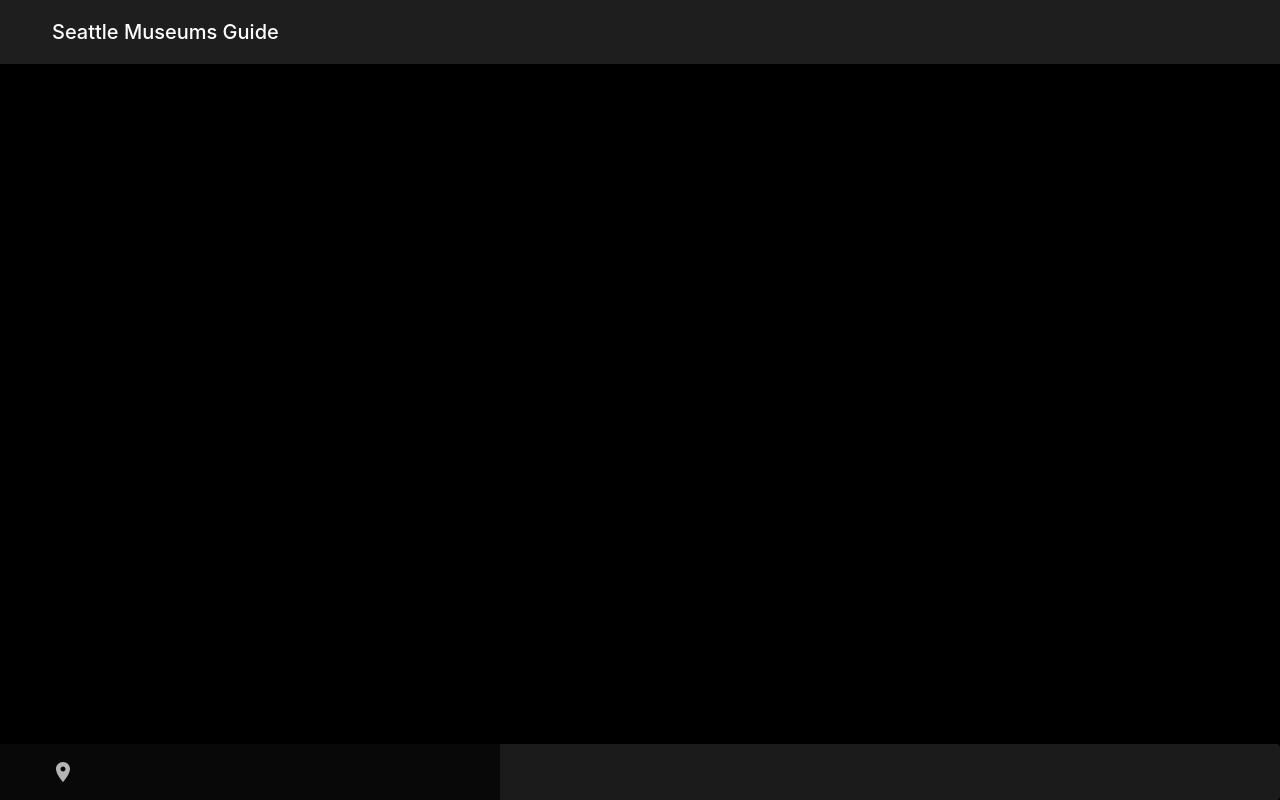
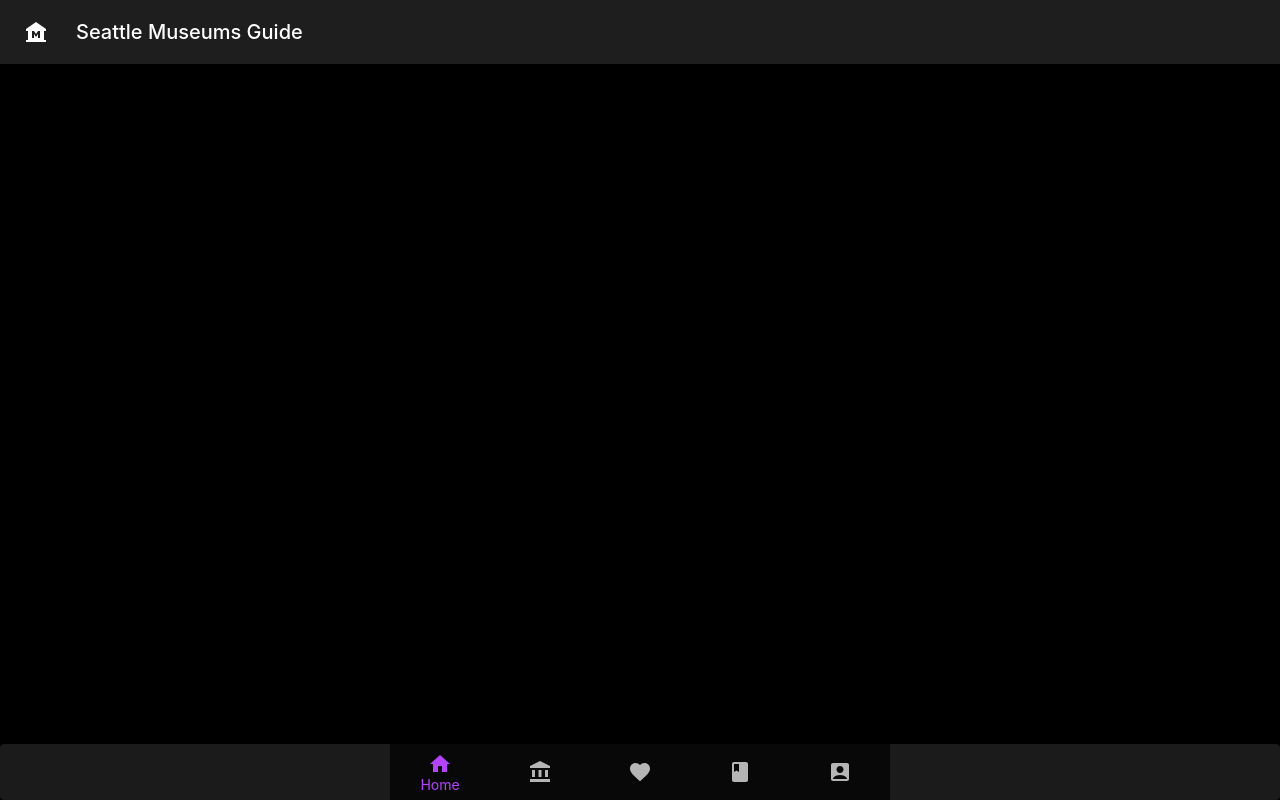
Before and after one commit to xlesley/seattle-museum-guide, a React (Create React App) app in the folder current/my-frontend/: page / in a window 1280 px wide. Built offline with nearby package versions, Linux system fonts and the light colour scheme.

Commit message:
fixed icon, bottom tabs work - need to implement tab switching functionality 🌟... going to bed neow

```diff
--- a/current/my-frontend/src/SeattleMuseumsGuide.js
+++ b/current/my-frontend/src/SeattleMuseumsGuide.js
@@ -5,37 +5,58 @@ import BottomNavigationAction from "@mui/material/BottomNavigationAction";
 // import FolderIcon from '@mui/icons-material/Folder';
 // import RestoreIcon from '@mui/icons-material/Restore';
 // import FavoriteIcon from '@mui/icons-material/Favorite';
-import LocationOnIcon from '@mui/icons-material/LocationOn';
+import HomeIcon from "@mui/icons-material/Home";
+import MuseumIcon from "@mui/icons-material/Museum";
+import AccountBalanceIcon from '@mui/icons-material/AccountBalance';
+import FavoriteIcon from "@mui/icons-material/Favorite";
+import BookIcon from "@mui/icons-material/Book";
+import AccountBoxIcon from "@mui/icons-material/AccountBox";
 function BottomNavTabs() {
-  const [value, setValue] = React.useState("recents");
+  const [value, setValue] = React.useState("home");
 
   const handleChange = (event, newValue) => {
     setValue(newValue);
   };
 
   return (
-    <BottomNavigation sx={{ width: 500 }} value={value} onChange={handleChange}>
+    <Paper
+      sx={{ position: "fixed", bottom: 0, left: 0, right: 0 }}
+      elevation={3}
+    >
+      <Box display="flex" justifyContent="center">
+        <BottomNavigation
+          sx={{ width: 500 }}
+          value={value}
+          onChange={handleChange}
+        >
           <BottomNavigationAction
-        label="Nearby"
-        value="nearby"
-        icon={<LocationOnIcon />}
+            label="Home"
+            value="home"
+            icon={<HomeIcon />}
           />
           <BottomNavigationAction
-        label="Nearby"
-        value="nearby"
-        //   icon={<LocationOnIcon />}
+            label="Museums"
+            value="museums"
+            icon={<AccountBalanceIcon />}
           />
           <BottomNavigationAction
-        label="Nearby"
-        value="nearby"
-        //   icon={<LocationOnIcon />}
+            label="Favorites"
+            value="favorites"
+            icon={<FavoriteIcon />}
           />
           <BottomNavigationAction
-        label="Nearby"
-        value="nearby"
-        //   icon={<LocationOnIcon />}
+            label="Exhibitions"
+            value="exhibitions"
+            icon={<BookIcon />}
+          />
+          <BottomNavigationAction
+            label="Profile"
+            value="profile"
+            icon={<AccountBoxIcon />}
           />
         </BottomNavigation>
+      </Box>
+    </Paper>
   );
 }
 import Box from "@mui/material/Box";
@@ -55,7 +76,7 @@ function Navbar(props) {
             aria-label="menu"
             sx={{ mr: 2 }}
           >
-            {/* <MenuIcon /> */}
+            <MuseumIcon />
           </IconButton>
           <Typography variant="h6" component="div" sx={{ flexGrow: 1 }}>
             Seattle Museums Guide
@@ -71,12 +92,7 @@ function SeattleMuseumsGuide(props) {
   return (
     <>
       <Navbar />
-      <Paper
-        sx={{ position: "fixed", bottom: 0, left: 0, right: 0 }}
-        elevation={3}
-      >
       <BottomNavTabs />
-      </Paper>
     </>
   );
 }
```
Lines whose indentation alone changed are shown as unchanged.
